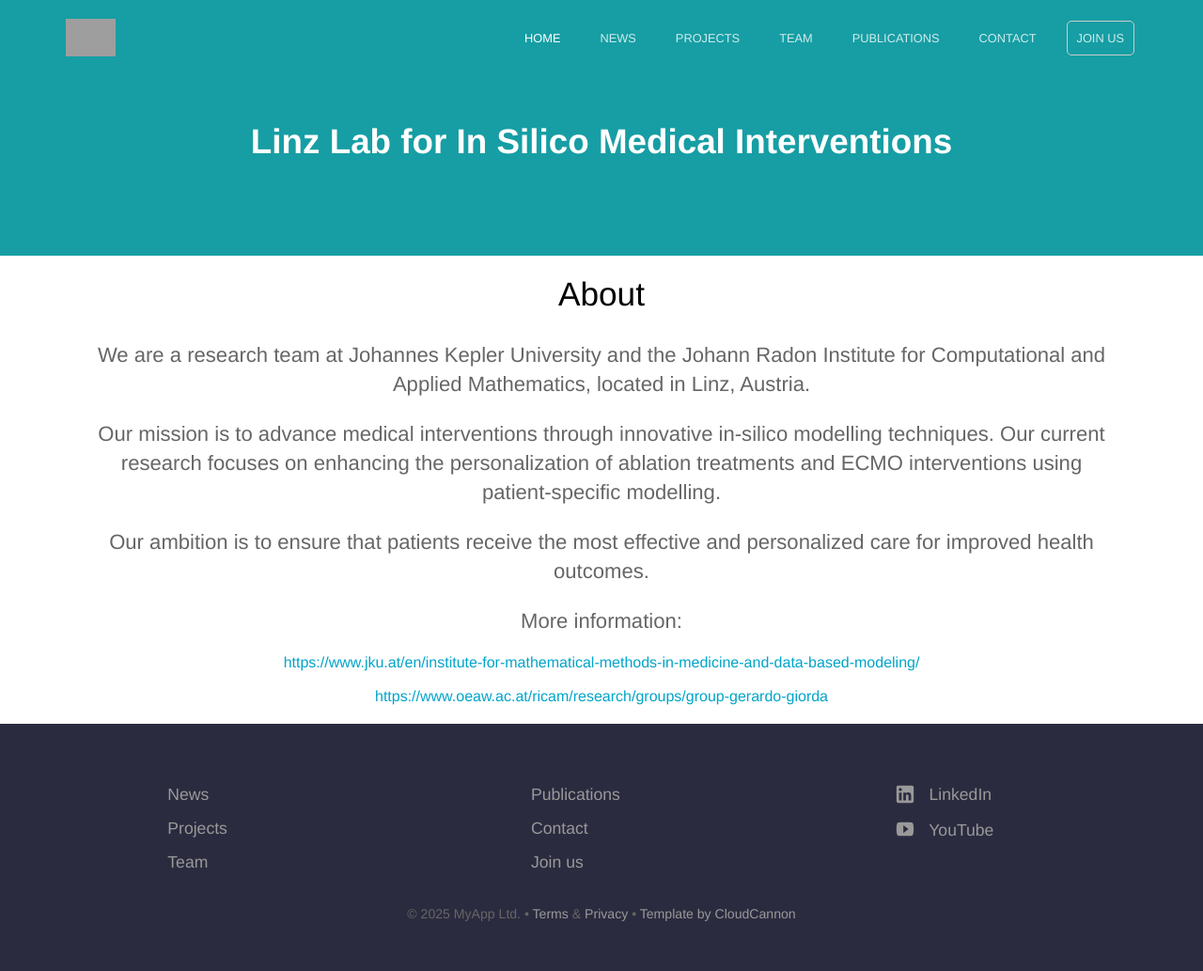
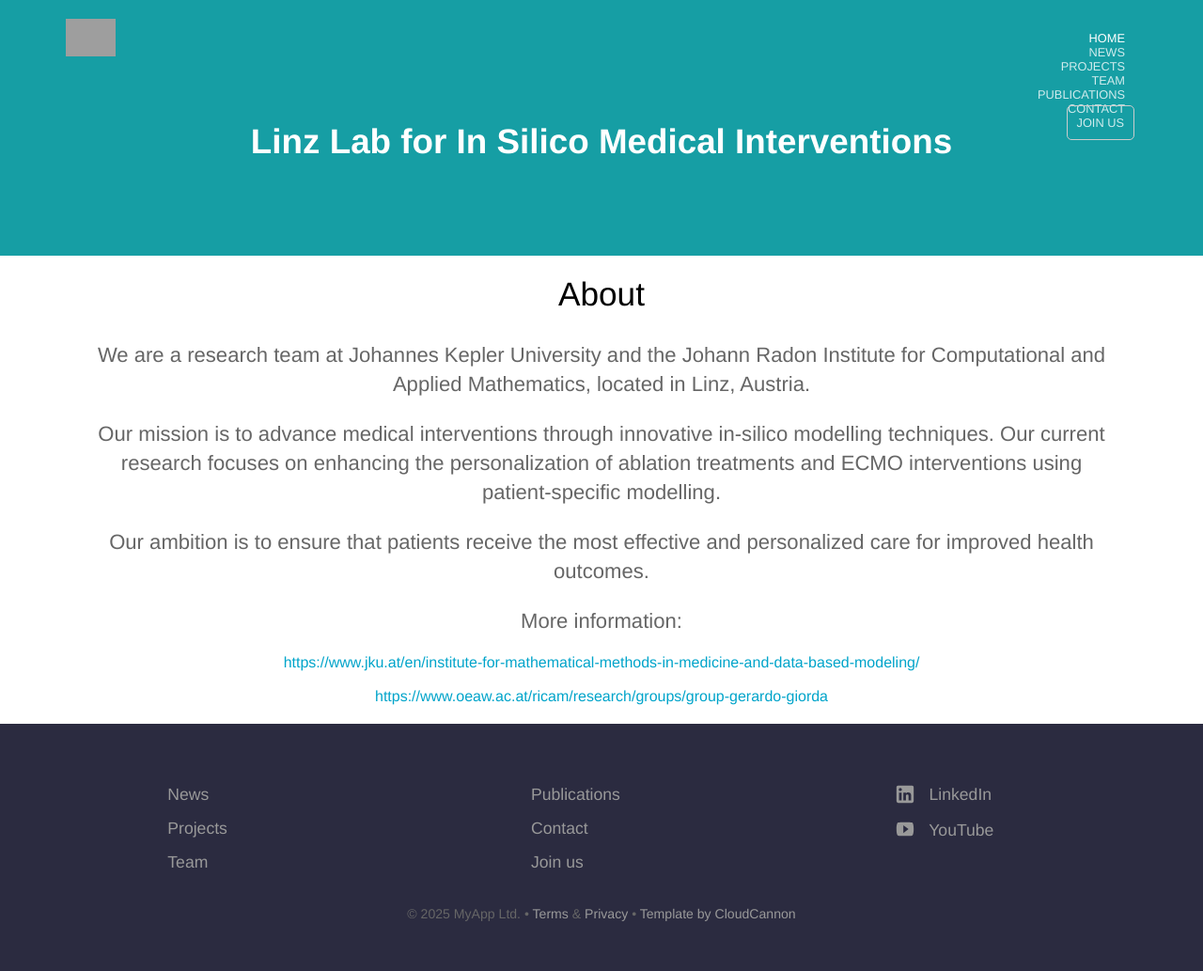
Before and after one commit to linzlabinsilmed/linzlabinsilmed.github.io, a Jekyll site: the page built from index.html, in a window 1280 px wide. Shown: the whole page at 94% size. Built offline with Jekyll 4.4.1, drawn with Linux system fonts in a browser that asks for light colours; the list of posts is cut into pages by our own code; grey boxes are pictures that could not be loaded.

Commit message:
Bug fixes

```diff
--- a/_sass/navigation.scss
+++ b/_sass/navigation.scss
@@ -16,6 +16,7 @@
 }
 
 nav {
+    display: flex;
 	text-transform: uppercase;
 	font-size: .8em;
 	width: 100%;
@@ -86,10 +87,8 @@ nav {
 }
 
 .nav-container {
-  display: flex;
   gap: 1rem; /* Optional spacing between links */
   align-items: center;
-  justify-content: flex-end;
   margin-left: auto;
   flex-wrap: wrap; /* Optional: allows wrapping on smaller screens */
 }
```
